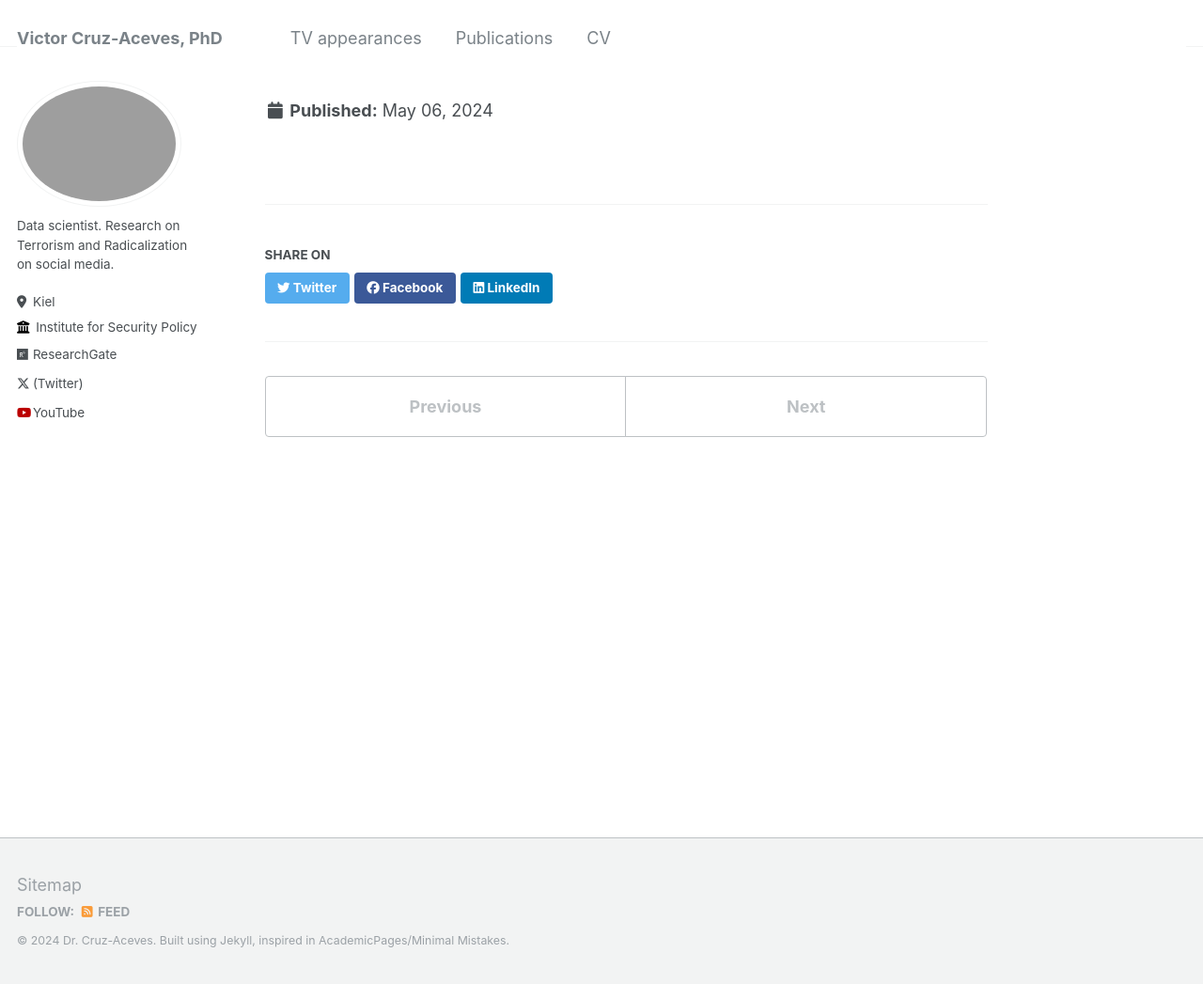
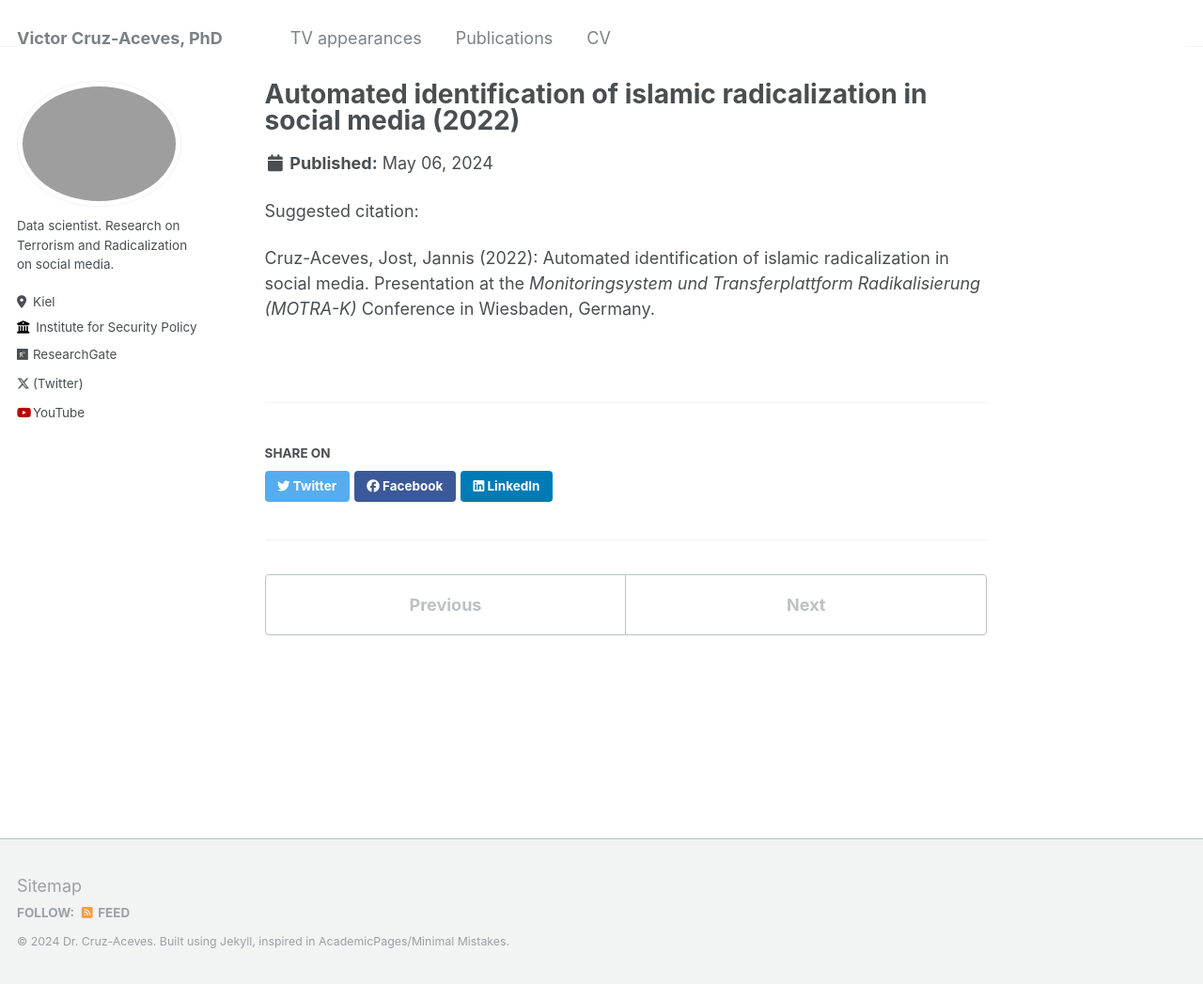
Before and after one commit to victor-cruz-aceves/victor-cruz-aceves.github.io, a Jekyll site: the page built from _portfolio/portfolio-2.md, in a window 1280 px wide and 1047 px high. Shown: the whole window at 94% size. Built offline with Jekyll 4.4.1, drawn with Linux system fonts in a browser that asks for light colours.

Commit message:
Added suggested citation

```diff
--- a/_portfolio/portfolio-2.md
+++ b/_portfolio/portfolio-2.md
@@ -1,5 +1,8 @@
 ---
-title: ""
-excerpt: "Cruz-Aceves, Victor; Jost, Jannis (2022): [Automated identification of islamic radicalization in social media](https://www.researchgate.net/publication/373020525_Automated_identification_of_islamic_radicalization_in_social_media_contribution_in_German_original_title_Erkennung_von_islamistisch-extremistischen_Radikalisierungszeichen_in_Sozialen_Medien). Presentation at the *Monitoringsystem und Transferplattform Radikalisierung* [*(MOTRA-K) Conference*](https://www.motra.info/motra-k-2022/) in Wiesbaden, Germany ![Alt text](../images/Sentiment_across_channels_LIWC_censored.jpg)"
+title: "Automated identification of islamic radicalization in social media (2022)"
+excerpt: "Cruz-Aceves, Victor; Jost, Jannis. Presentation at the *Monitoringsystem und Transferplattform Radikalisierung* [*(MOTRA-K) Conference*](https://www.motra.info/motra-k-2022/) in Wiesbaden, Germany ![Alt text](../images/Sentiment_across_channels_LIWC_censored.jpg)"
 collection: portfolio
 ---
+Suggested citation:
+
+Cruz-Aceves, Jost, Jannis (2022): Automated identification of islamic radicalization in social media. Presentation at the *Monitoringsystem und Transferplattform Radikalisierung (MOTRA-K)* Conference in Wiesbaden, Germany.
```
